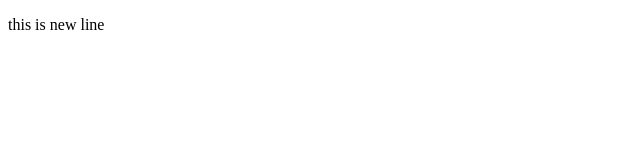
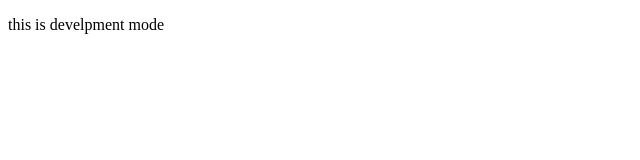
Before and after one commit to usama-ameer/helloWorld, a plain HTML site: page index.html in a window 1280 px wide. Shown: the full height of the page, 0-640 px from the left. Drawn offline with Linux system fonts and the light colour scheme.

```diff
--- a/index.html
+++ b/index.html
@@ -8,6 +8,6 @@
     <title>Hello World</title>
 </head>
 <body>
-<p>this is new line</p>
+<p>this is develpment mode </p>
 </body>
 </html>
```
